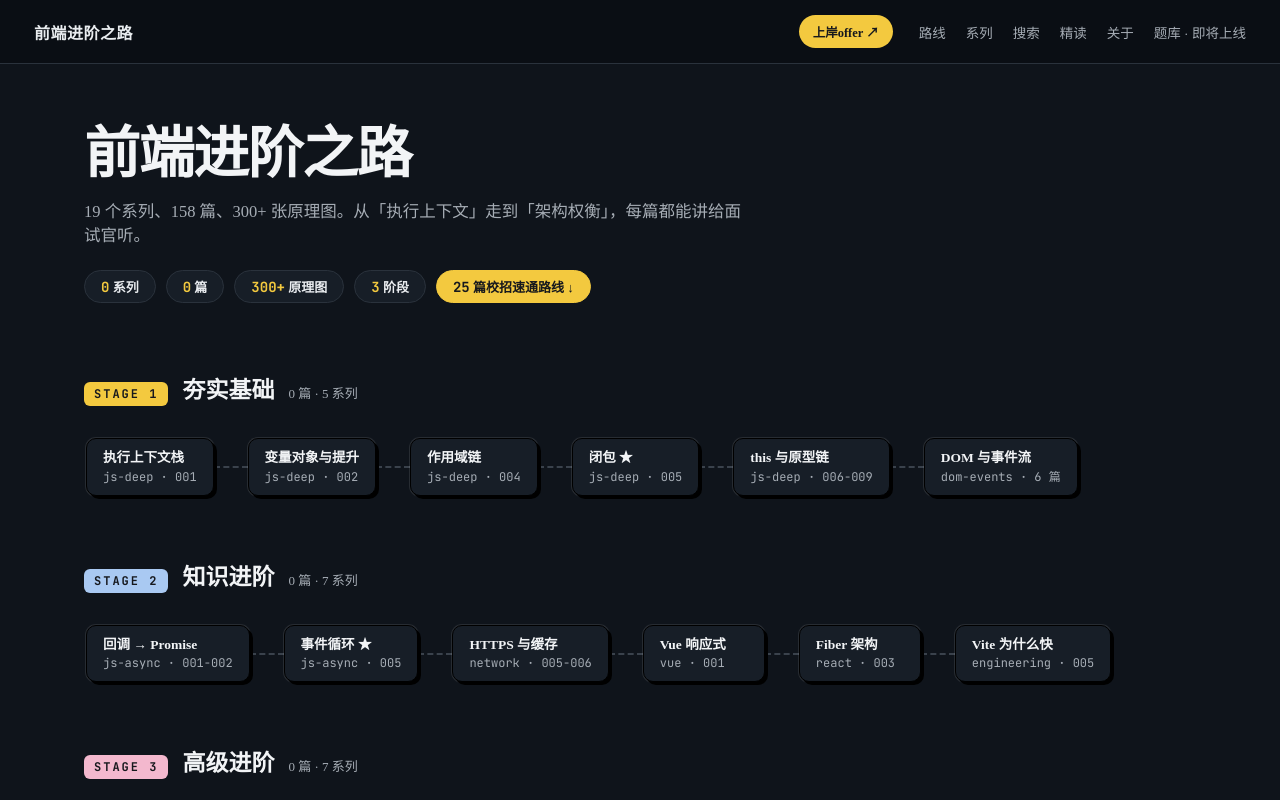
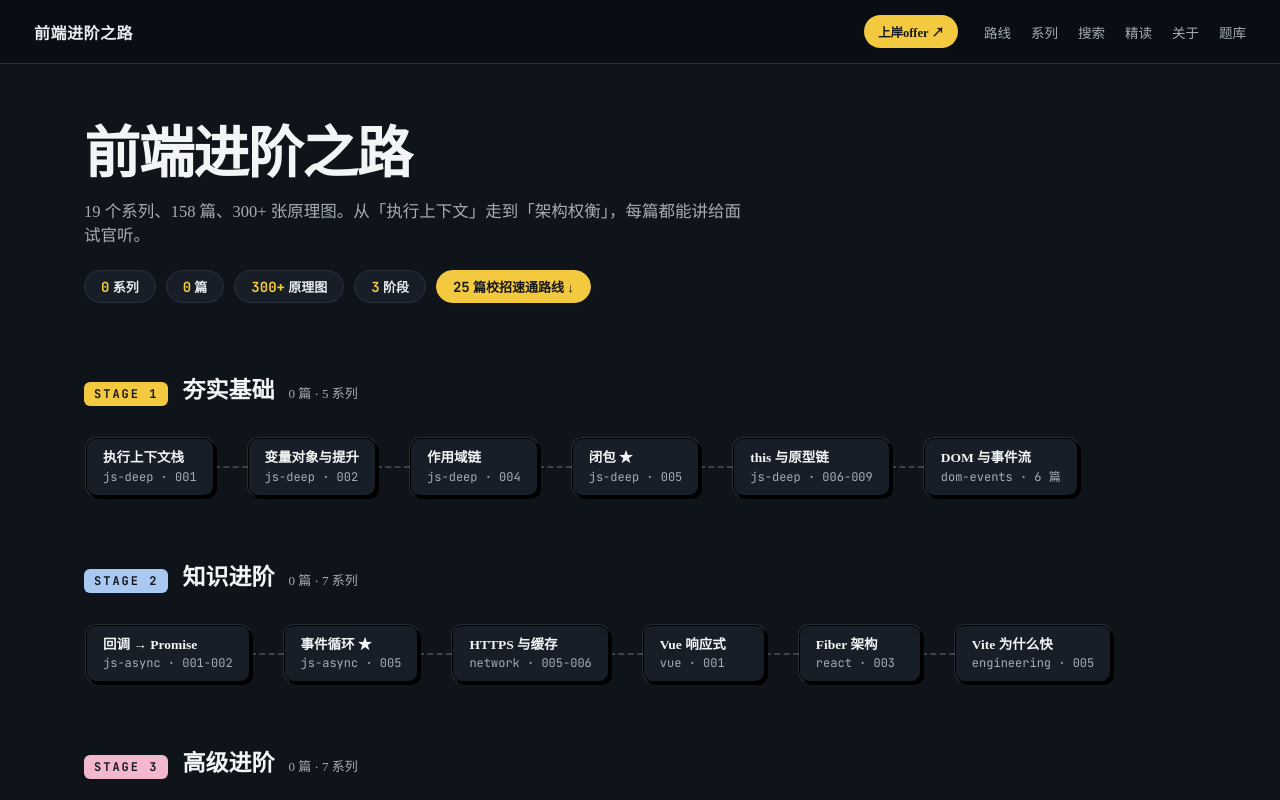
Before and after one commit to jiaochunxiao/fe-tutorial, an Astro site in the folder website/: page / in a window 1280 px wide. Shown: the top 800 px of the page. Built offline with nearby package versions, Linux system fonts and the light colour scheme; Astro itself is replaced by a stand-in of ours.

Commit message:
feat: 题库入口指向 max.jiaochunxiao.cn（新标签页打开）

```diff
--- a/website/src/layouts/Chrome.astro
+++ b/website/src/layouts/Chrome.astro
@@ -17,7 +17,7 @@ const { title, desc } = Astro.props;
       <a href="/search">搜索</a>
       <a href="/#feature">精读</a>
       <a href="/about">关于</a>
-      <a href="#">题库 · 即将上线</a>
+      <a href="https://max.jiaochunxiao.cn" target="_blank" rel="noopener">题库</a>
     </nav>
   </header>
   <script is:inline>
```
